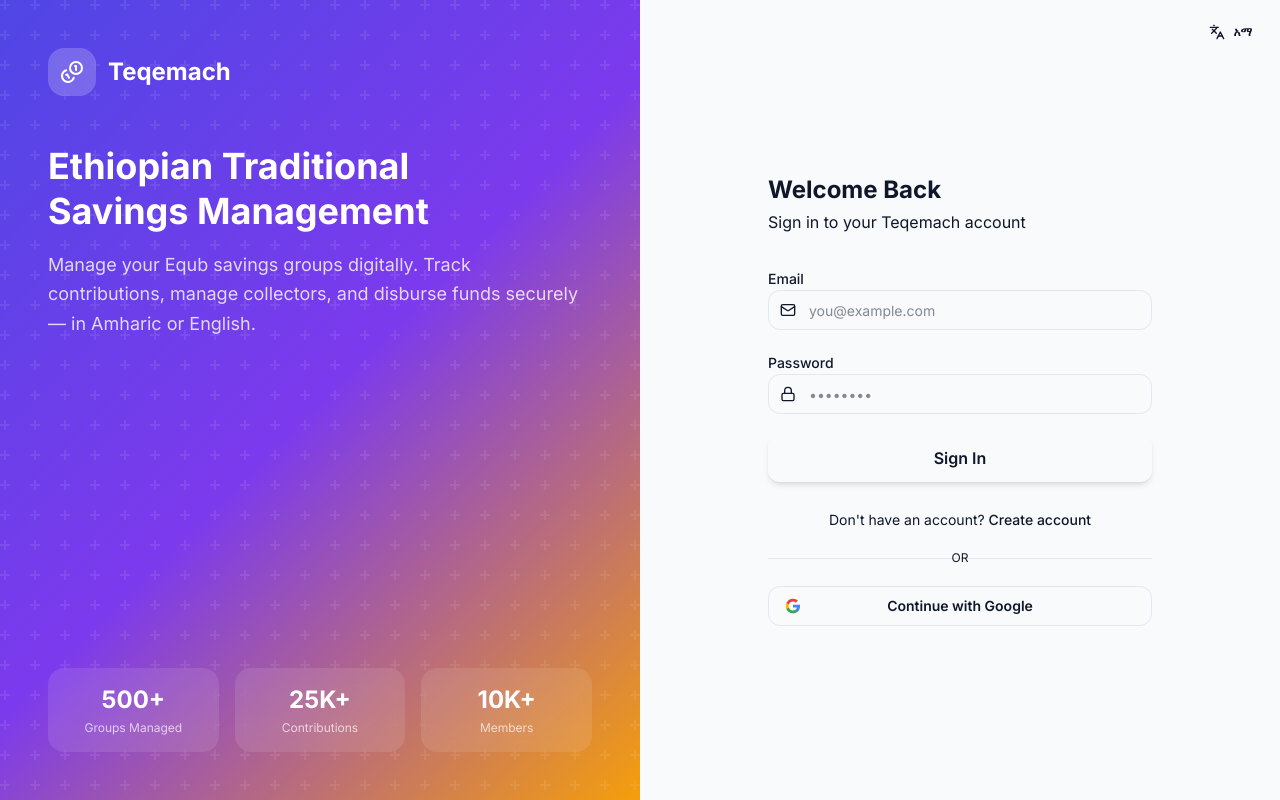
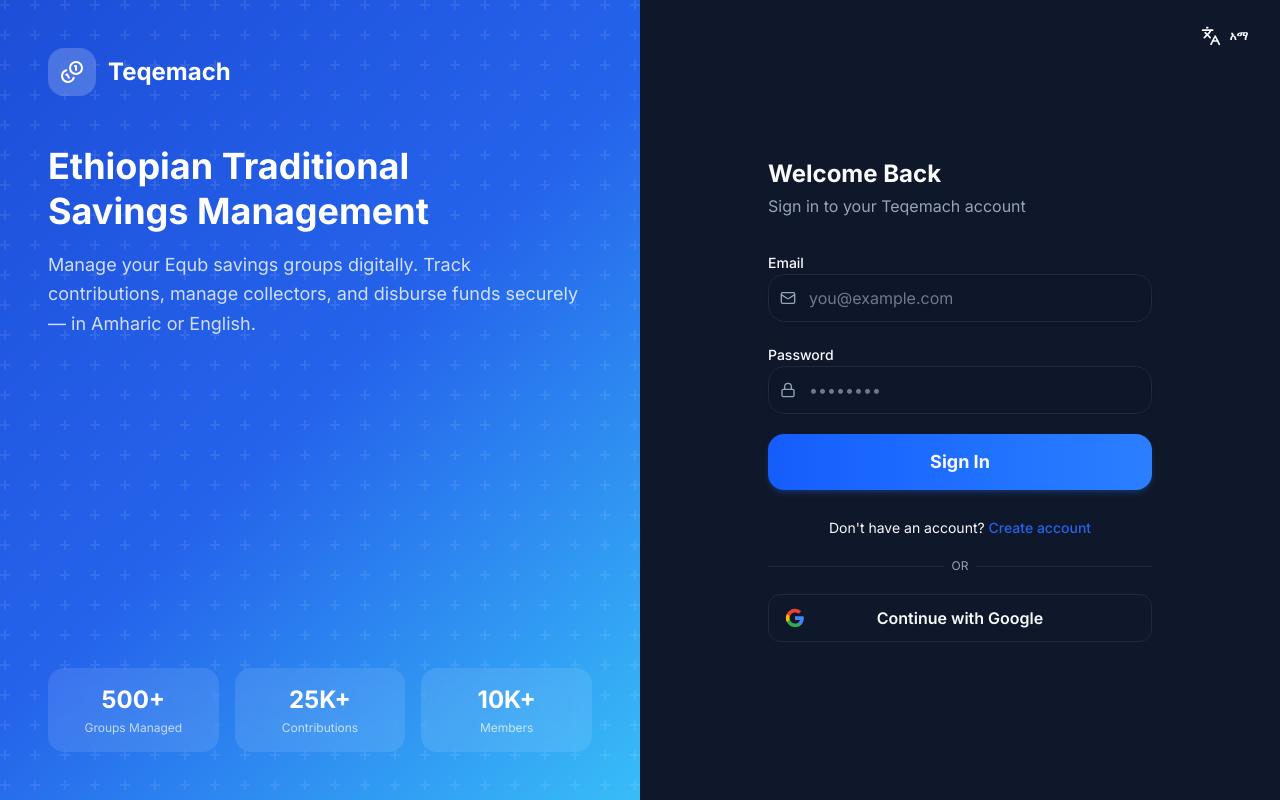
Before and after one commit to webe14/teqemach, a Next.js app: page /login in a window 1280 px wide. Built offline with nearby package versions, Linux system fonts and the light colour scheme; no server answers.

Commit message:
ui update

```diff
--- a/src/app/globals.css
+++ b/src/app/globals.css
@@ -3,81 +3,81 @@
 
 @custom-variant dark (&:is(.dark *));
 
-:root {
-  /* Brand Palette — Deep Indigo + Warm Amber Ethiopian accent */
-  --brand-50: #eef2ff;
-  --brand-100: #e0e7ff;
-  --brand-200: #c7d2fe;
-  --brand-300: #a5b4fc;
-  --brand-400: #818cf8;
-  --brand-500: #6366f1;
-  --brand-600: #4f46e5;
-  --brand-700: #4338ca;
-  --brand-800: #3730a3;
-  --brand-900: #312e81;
+@theme inline {
+  --color-background: hsl(var(--background));
+  --color-foreground: hsl(var(--foreground));
+  --color-card: hsl(var(--card));
+  --color-card-foreground: hsl(var(--card-foreground));
+  --color-popover: hsl(var(--popover));
+  --color-popover-foreground: hsl(var(--popover-foreground));
+  --color-primary: hsl(var(--primary));
+  --color-primary-foreground: hsl(var(--primary-foreground));
+  --color-secondary: hsl(var(--secondary));
+  --color-secondary-foreground: hsl(var(--secondary-foreground));
+  --color-muted: hsl(var(--muted));
+  --color-muted-foreground: hsl(var(--muted-foreground));
+  --color-accent: hsl(var(--accent));
+  --color-accent-foreground: hsl(var(--accent-foreground));
+  --color-destructive: hsl(var(--destructive));
+  --color-destructive-foreground: hsl(var(--destructive-foreground));
+  --color-border: hsl(var(--border));
+  --color-input: hsl(var(--input));
+  --color-ring: hsl(var(--ring));
+}
+
+:root, .dark {
+  /* Brand Palette — Premium Blue + Black Theme */
+  --brand-50: #eff6ff;
+  --brand-100: #dbeafe;
+  --brand-200: #bfdbfe;
+  --brand-300: #93c5fd;
+  --brand-400: #60a5fa;
+  --brand-500: #3b82f6;
+  --brand-600: #2563eb; /* Primary Blue */
+  --brand-700: #1d4ed8; /* Dark Blue */
+  --brand-800: #1e40af;
+  --brand-900: #1e3a8a;
 
   --accent-amber: #f59e0b;
   --accent-amber-light: #fde68a;
   --accent-emerald: #10b981;
-  --accent-rose: #f43f5e;
+  --accent-rose: #ef4444;
 
-  /* Shadcn tokens — light mode */
-  --radius: 0.75rem;
-  --background: 248 250 252;
-  --foreground: 15 23 42;
-  --card: 255 255 255;
-  --card-foreground: 15 23 42;
-  --popover: 255 255 255;
-  --popover-foreground: 15 23 42;
-  --primary: 79 70 229;
-  --primary-foreground: 255 255 255;
-  --secondary: 241 245 249;
-  --secondary-foreground: 51 65 85;
-  --muted: 241 245 249;
-  --muted-foreground: 100 116 139;
-  --accent: 245 158 11;
-  --accent-foreground: 15 23 42;
-  --destructive: 244 63 94;
-  --destructive-foreground: 255 255 255;
-  --border: 226 232 240;
-  --input: 226 232 240;
-  --ring: 79 70 229;
+  /* Shadcn tokens — Unified Dark Premium Theme */
+  --radius: 1.25rem; /* 20px */
+  --background: 222.2 47.4% 11.2%; /* #0F172A */
+  --foreground: 210 40% 98%; /* #F8FAFC */
+  --card: 217.2 32.6% 17.5%; /* #1E293B */
+  --card-foreground: 210 40% 98%; /* #F8FAFC */
+  --popover: 217.2 32.6% 17.5%; /* #1E293B */
+  --popover-foreground: 210 40% 98%; /* #F8FAFC */
+  --primary: 221.2 83.2% 53.3%; /* #2563EB */
+  --primary-foreground: 210 40% 98%; /* #F8FAFC */
+  --secondary: 224.3 76.3% 48%; /* #1D4ED8 */
+  --secondary-foreground: 210 40% 98%; /* #F8FAFC */
+  --muted: 217.2 32.6% 17.5%; /* #1E293B */
+  --muted-foreground: 215 16.3% 65.1%; /* #94A3B8 */
+  --accent: 198.4 93.2% 59.6%; /* #38BDF8 */
+  --accent-foreground: 222.2 47.4% 11.2%; /* #0F172A */
+  --destructive: 0 84.2% 60.2%; /* #EF4444 */
+  --destructive-foreground: 210 40% 98%; /* #F8FAFC */
+  --border: 215 27.9% 16.9%; /* Lighter border */
+  --input: 215 27.9% 16.9%; /* Input border */
+  --ring: 221.2 83.2% 53.3%; /* Primary Blue */
 
   --sidebar-width: 260px;
   --sidebar-collapsed-width: 72px;
   --header-height: 64px;
 }
 
-.dark {
-  --background: 10 10 20;
-  --foreground: 226 232 240;
-  --card: 17 24 39;
-  --card-foreground: 226 232 240;
-  --popover: 17 24 39;
-  --popover-foreground: 226 232 240;
-  --primary: 99 102 241;
-  --primary-foreground: 255 255 255;
-  --secondary: 30 41 59;
-  --secondary-foreground: 148 163 184;
-  --muted: 30 41 59;
-  --muted-foreground: 100 116 139;
-  --accent: 245 158 11;
-  --accent-foreground: 15 23 42;
-  --destructive: 244 63 94;
-  --destructive-foreground: 255 255 255;
-  --border: 30 41 59;
-  --input: 30 41 59;
-  --ring: 99 102 241;
-}
-
 * {
   box-sizing: border-box;
-  border-color: rgb(var(--border));
+  border-color: hsl(var(--border));
 }
 
 body {
-  background-color: rgb(var(--background));
-  color: rgb(var(--foreground));
+  background-color: hsl(var(--background));
+  color: hsl(var(--foreground));
   font-family: var(--font-inter, system-ui, sans-serif);
   overscroll-behavior-y: none; /* Prevents pull-to-refresh on mobile */
 }
@@ -105,24 +105,24 @@ html {
 
 /* Glass morphism utility */
 .glass {
-  background: rgba(255, 255, 255, 0.08);
-  backdrop-filter: blur(12px);
-  -webkit-backdrop-filter: blur(12px);
-  border: 1px solid rgba(255, 255, 255, 0.12);
+  background: rgba(30, 41, 59, 0.7); /* Surface color #1E293B */
+  backdrop-filter: blur(16px);
+  -webkit-backdrop-filter: blur(16px);
+  border: 1px solid rgba(255, 255, 255, 0.05);
 }
 
 .dark .glass {
-  background: rgba(17, 24, 39, 0.7);
-  border: 1px solid rgba(255, 255, 255, 0.06);
+  background: rgba(30, 41, 59, 0.7);
+  border: 1px solid rgba(255, 255, 255, 0.05);
 }
 
 /* Gradient hero backgrounds */
 .gradient-hero {
-  background: linear-gradient(135deg, #4f46e5 0%, #7c3aed 50%, #f59e0b 100%);
+  background: linear-gradient(135deg, #1d4ed8 0%, #2563eb 50%, #38bdf8 100%);
 }
 
 .gradient-card {
-  background: linear-gradient(135deg, rgba(79, 70, 229, 0.1) 0%, rgba(245, 158, 11, 0.05) 100%);
+  background: linear-gradient(135deg, rgba(37, 99, 235, 0.1) 0%, rgba(56, 189, 248, 0.05) 100%);
 }
 
 /* Animated gradient border */
@@ -133,7 +133,7 @@ html {
 }
 
 .gradient-border {
-  background: linear-gradient(90deg, #4f46e5, #7c3aed, #f59e0b, #4f46e5);
+  background: linear-gradient(90deg, #1d4ed8, #2563eb, #38bdf8, #1d4ed8);
   background-size: 300% 300%;
   animation: gradient-border 4s ease infinite;
 }
@@ -176,10 +176,10 @@ html {
   animation: pulse-glow 2s infinite;
 }
 
-/* Ethiopian decorative line */
+/* Ethiopian decorative line (Now updated to Blue + Black Theme) */
 .ethiopian-divider {
   height: 3px;
-  background: linear-gradient(90deg, #4f46e5, #f59e0b, #10b981, #4f46e5);
+  background: linear-gradient(90deg, #1d4ed8, #38bdf8, #2563eb, #1d4ed8);
   background-size: 200% 100%;
   animation: gradient-border 3s linear infinite;
   border-radius: 2px;
@@ -193,11 +193,11 @@ html {
 
 /* Card hover lift */
 .card-hover {
-  transition: transform 0.2s ease, box-shadow 0.2s ease;
+  transition: transform 0.3s ease, box-shadow 0.3s ease;
 }
 .card-hover:hover {
   transform: translateY(-2px);
-  box-shadow: 0 12px 40px rgba(79, 70, 229, 0.15);
+  box-shadow: 0 12px 40px rgba(37, 99, 235, 0.15); /* Primary blue shadow */
 }
 
 /* Badge pill */
--- a/src/components/TelegramProvider.tsx
+++ b/src/components/TelegramProvider.tsx
@@ -16,11 +16,14 @@ export function TelegramProvider() {
       tg.expand();
 
       // 3. Enable closing confirmation (user is prompted before closing)
-      tg.enableClosingConfirmation();
+      // Only supported in Web App SDK 6.2+
+      if (tg.isVersionAtLeast && tg.isVersionAtLeast("6.2")) {
+        tg.enableClosingConfirmation();
+      }
 
       // 4. Disable vertical swipes to completely prevent accidental swipe-to-close
-      // This is the modern approach introduced in Web App SDK 7.7
-      if (tg.disableVerticalSwipes) {
+      // Only supported in Web App SDK 7.7+
+      if (tg.isVersionAtLeast && tg.isVersionAtLeast("7.7") && tg.disableVerticalSwipes) {
         tg.disableVerticalSwipes();
       }
     }
--- a/src/components/ui/button.tsx
+++ b/src/components/ui/button.tsx
@@ -4,31 +4,31 @@ import { cva, type VariantProps } from "class-variance-authority";
 import { cn } from "@/lib/utils";
 
 const buttonVariants = cva(
-  "inline-flex items-center justify-center gap-2 whitespace-nowrap rounded-xl text-sm font-semibold transition-all duration-200 focus-visible:outline-none focus-visible:ring-2 focus-visible:ring-ring focus-visible:ring-offset-2 disabled:pointer-events-none disabled:opacity-50 [&_svg]:pointer-events-none [&_svg]:size-4 [&_svg]:shrink-0",
+  "inline-flex items-center justify-center gap-2 whitespace-nowrap rounded-xl text-sm font-semibold transition-all duration-300 focus-visible:outline-none focus-visible:ring-2 focus-visible:ring-ring focus-visible:ring-offset-2 disabled:pointer-events-none disabled:opacity-50 [&_svg]:pointer-events-none [&_svg]:size-5 [&_svg]:shrink-0 active:scale-95",
   {
     variants: {
       variant: {
         default:
-          "bg-primary text-primary-foreground shadow-md hover:bg-primary/90 hover:shadow-lg hover:shadow-primary/25 active:scale-[0.98]",
+          "bg-gradient-to-r from-blue-600 to-blue-500 text-primary-foreground shadow-md shadow-blue-500/20 hover:from-blue-500 hover:to-blue-400 hover:shadow-lg hover:shadow-blue-500/30",
         destructive:
-          "bg-destructive text-destructive-foreground shadow-md hover:bg-destructive/90 hover:shadow-lg hover:shadow-destructive/25 active:scale-[0.98]",
+          "bg-destructive text-destructive-foreground shadow-md hover:bg-destructive/90 hover:shadow-lg hover:shadow-destructive/25",
         outline:
-          "border border-border bg-transparent hover:bg-muted hover:text-foreground active:scale-[0.98]",
+          "border border-border/50 bg-transparent hover:bg-muted/50 hover:text-foreground",
         secondary:
-          "bg-secondary text-secondary-foreground hover:bg-secondary/80 active:scale-[0.98]",
+          "bg-secondary text-secondary-foreground hover:bg-secondary/80",
         ghost:
-          "hover:bg-muted hover:text-foreground active:scale-[0.98]",
+          "hover:bg-muted/50 hover:text-foreground",
         link: "text-primary underline-offset-4 hover:underline",
         amber:
-          "bg-amber-500 text-white shadow-md hover:bg-amber-600 hover:shadow-lg hover:shadow-amber-500/25 active:scale-[0.98]",
+          "bg-amber-500 text-white shadow-md hover:bg-amber-600 hover:shadow-lg hover:shadow-amber-500/25",
         emerald:
-          "bg-emerald-500 text-white shadow-md hover:bg-emerald-600 hover:shadow-lg hover:shadow-emerald-500/25 active:scale-[0.98]",
+          "bg-emerald-500 text-white shadow-md hover:bg-emerald-600 hover:shadow-lg hover:shadow-emerald-500/25",
       },
       size: {
-        default: "h-10 px-5 py-2",
-        sm: "h-8 rounded-lg px-3 text-xs",
-        lg: "h-12 rounded-xl px-8 text-base",
-        icon: "h-10 w-10",
+        default: "h-12 px-6 py-2 text-base",
+        sm: "h-10 rounded-lg px-4 text-sm",
+        lg: "h-14 rounded-2xl px-8 text-lg font-bold",
+        icon: "h-12 w-12",
       },
     },
     defaultVariants: {
--- a/src/components/ui/card.tsx
+++ b/src/components/ui/card.tsx
@@ -8,7 +8,7 @@ const Card = React.forwardRef<
   <div
     ref={ref}
     className={cn(
-      "rounded-2xl border border-border bg-card text-card-foreground shadow-sm transition-all duration-200",
+      "rounded-[1.25rem] border border-white/5 bg-card/95 backdrop-blur-xl text-card-foreground shadow-lg shadow-black/20 transition-all duration-300",
       className
     )}
     {...props}
--- a/src/components/ui/input.tsx
+++ b/src/components/ui/input.tsx
@@ -9,11 +9,11 @@ const Input = React.forwardRef<HTMLInputElement, InputProps>(
       <input
         type={type}
         className={cn(
-          "flex h-10 w-full rounded-xl border border-border bg-background px-3 py-2 text-sm ring-offset-background",
-          "placeholder:text-muted-foreground",
-          "focus-visible:outline-none focus-visible:ring-2 focus-visible:ring-primary focus-visible:ring-offset-1",
+          "flex h-12 w-full rounded-2xl border border-border bg-background/50 px-4 py-2 text-base ring-offset-background",
+          "placeholder:text-muted-foreground/70",
+          "focus-visible:outline-none focus-visible:ring-2 focus-visible:ring-accent focus-visible:ring-offset-0 focus-visible:border-accent",
           "disabled:cursor-not-allowed disabled:opacity-50",
-          "transition-all duration-200",
+          "transition-all duration-300 shadow-sm",
           className
         )}
         ref={ref}
```
